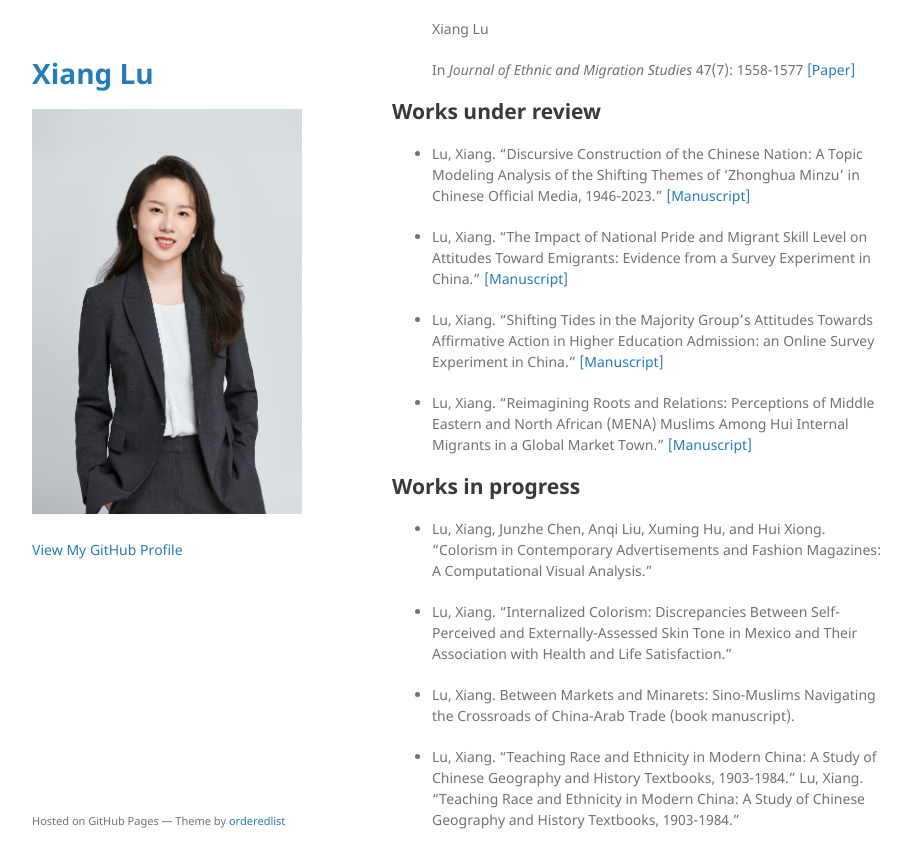
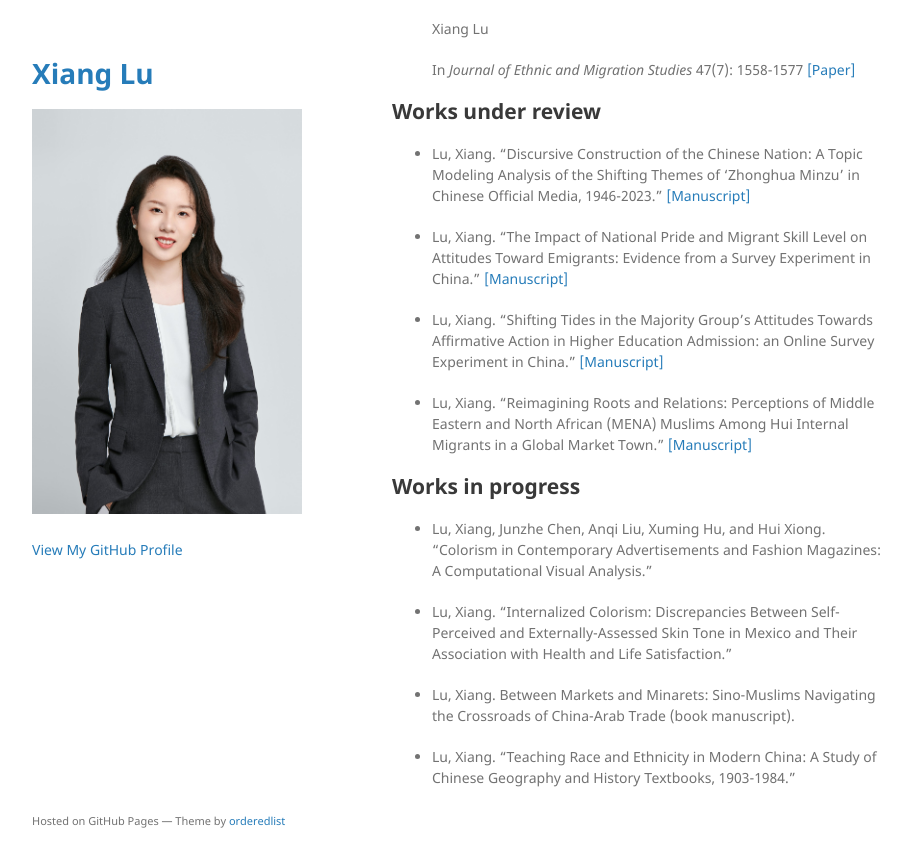
Before and after one commit to xianglusoc/xianglusoc.github.io, a Jekyll site: the page built from index.md, in a window 1280 px wide and 900 px high, scrolled down 1327 px. Shown: the top 868 px of the window, without its empty margins (178-1089 px from the left). Built offline with Jekyll 4.4.1, drawn with Linux system fonts in a browser that asks for light colours; our own code applies the rules of GitHub Pages for plain Markdown files; the repository's description, which GitHub fills in, is left out.

Commit message:
Update index.md

```diff
--- a/index.md
+++ b/index.md
@@ -66,4 +66,4 @@ Contact: xiang.lu@zju.edu.cn
 
 - Lu, Xiang. Between Markets and Minarets: Sino-Muslims Navigating the Crossroads of China-Arab Trade (book manuscript).
 
-- Lu, Xiang. “Teaching Race and Ethnicity in Modern China: A Study of Chinese Geography and History Textbooks, 1903-1984.” Lu, Xiang. “Teaching Race and Ethnicity in Modern China: A Study of Chinese Geography and History Textbooks, 1903-1984.”
+- Lu, Xiang. “Teaching Race and Ethnicity in Modern China: A Study of Chinese Geography and History Textbooks, 1903-1984.”
```
